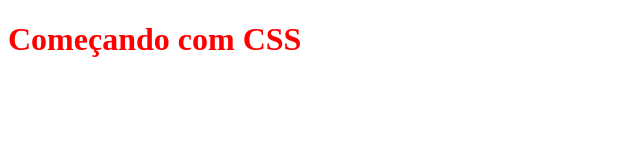
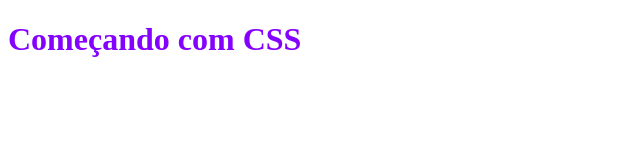
Before and after one commit to CleversonBergmann/css_playground, a plain HTML site: page index.html in a window 1280 px wide. Shown: the whole page, without its empty margins (0-640 px from the left). Drawn offline with Linux system fonts and the light colour scheme.

Commit message:
Começando com as cores

```diff
--- a/CSS/style.css
+++ b/CSS/style.css
@@ -1,3 +1,3 @@
 h1 {
-    color: red
+    color: rgb(132, 0, 255)
 }
```
